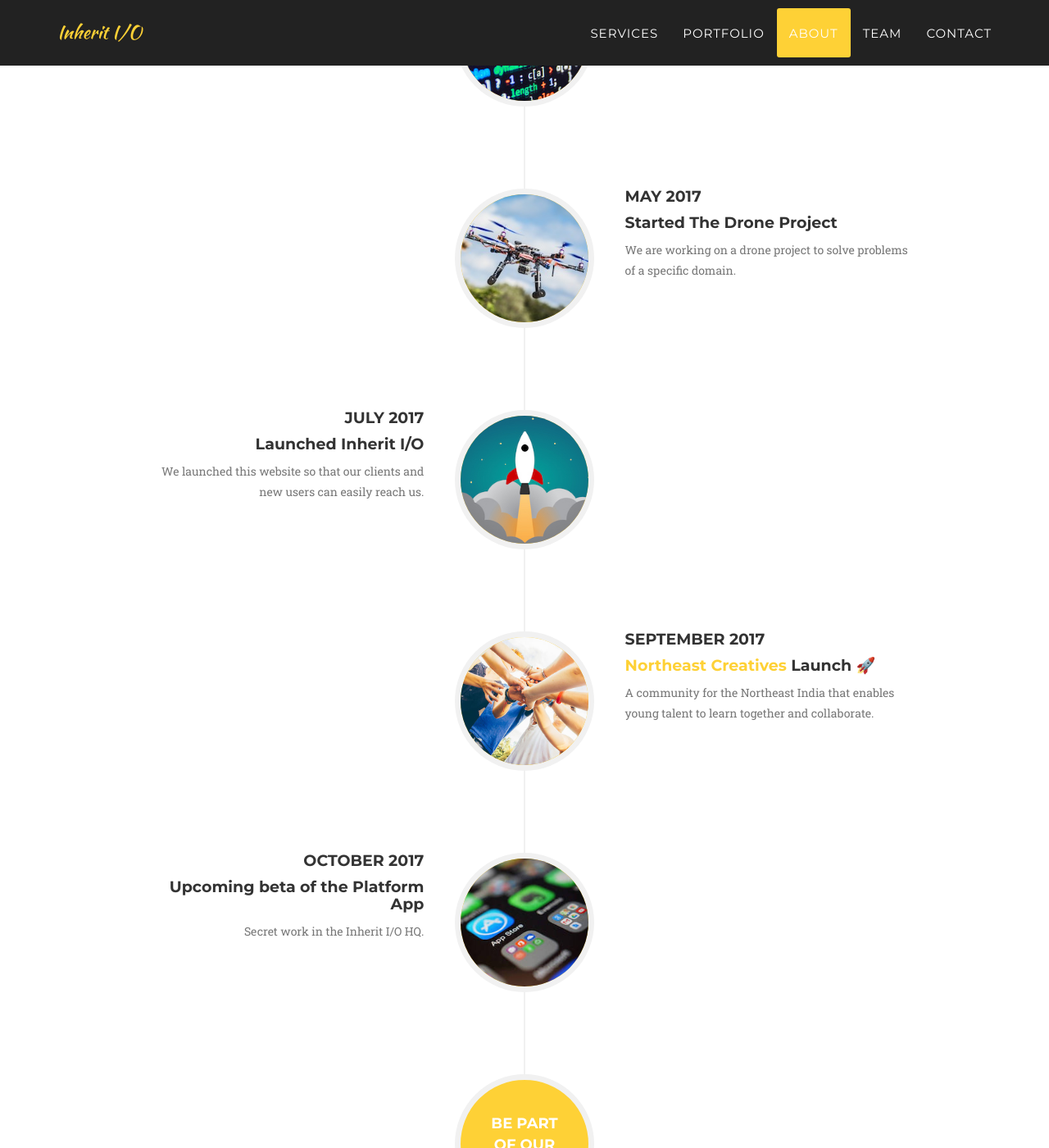
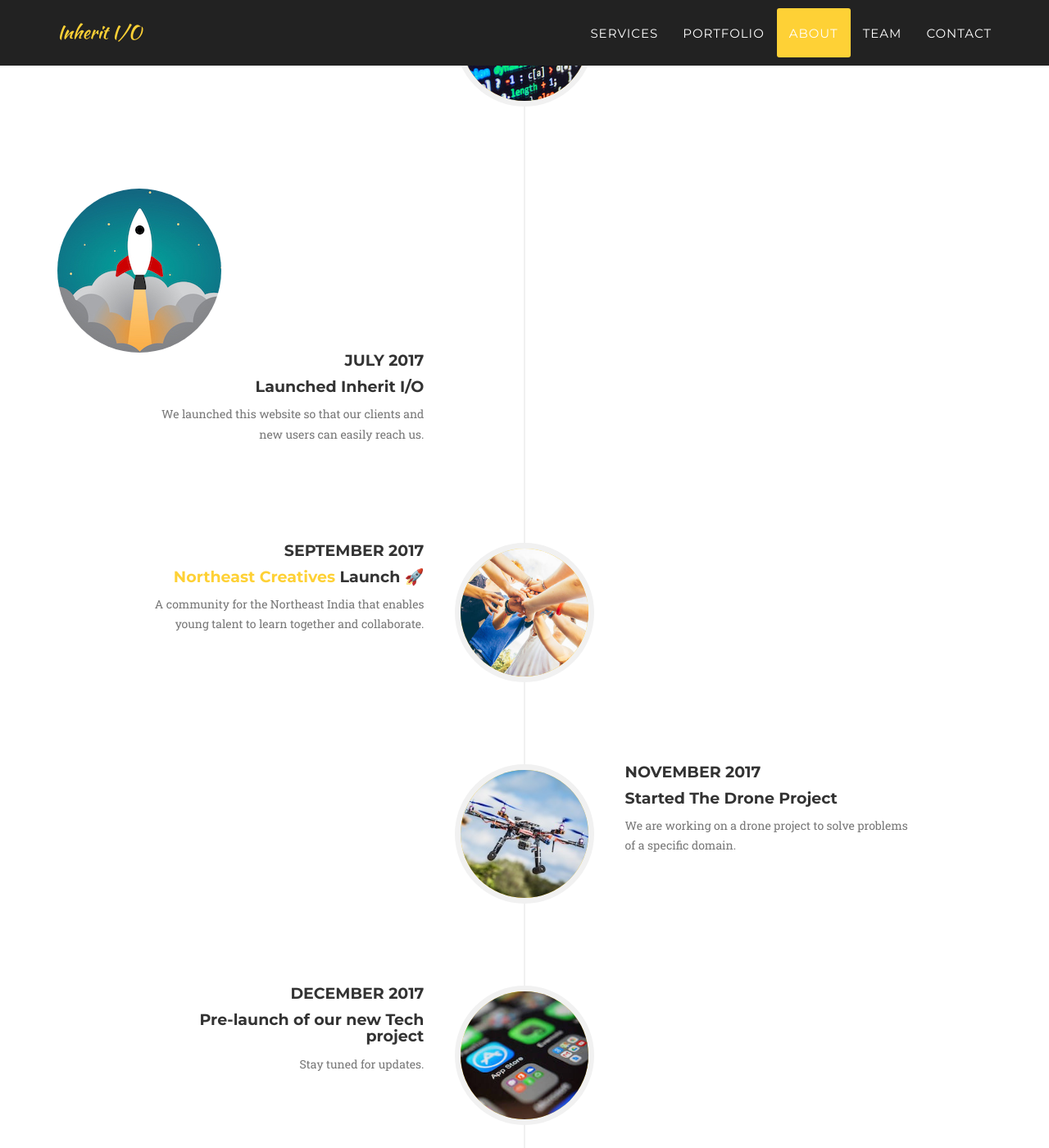
Before and after one commit to skyhitblog/inheritio, a Jekyll site: the page built from index.html, in a window 1280 px wide and 1400 px high, scrolled down 3580 px. Shown: the whole window at 82% size. Built offline with Jekyll 4.4.1, drawn with Linux system fonts in a browser that asks for light colours; some web fonts are replaced.

Commit message:
New November Update

```diff
--- a/_includes/about.html
+++ b/_includes/about.html
@@ -52,22 +52,8 @@
                                 </div>
                             </div>
                         </li>
-                        <li class="timeline-inverted">
-                            <div class="timeline-image">
-                                <img class="img-circle img-responsive" src="img/about/4.jpg" alt="">
-                            </div>
-                            <div class="timeline-panel">
-                                <div class="timeline-heading">
-                                    <h4>May 2017</h4>
-                                    <h4 class="subheading">Started The Drone Project</h4>
-                                </div>
-                                <div class="timeline-body">
-                                    <p class="text-muted">We are working on a drone project to solve problems of a specific domain.<p>
-                                </div>
-                            </div>
-                        </li>
                         <li>
-                            <div class="timeline-image">
+                            <div class="timeline-inverted">
                                 <img class="img-circle img-responsive" src="img/about/5.jpg" alt="">
                             </div>
                             <div class="timeline-panel">
@@ -80,7 +66,7 @@
                                 </div>
                             </div>
                         </li>
-                        <li class="timeline-inverted">
+                        <li class="timeline-image">
                             <div class="timeline-image">
                                 <img class="img-circle img-responsive" src="img/about/6.jpg" alt="">
                             </div>
@@ -94,17 +80,31 @@
                                 </div>
                             </div>
                         </li>
+                        <li class="timeline-inverted">
+                            <div class="timeline-image">
+                                <img class="img-circle img-responsive" src="img/about/4.jpg" alt="">
+                            </div>
+                            <div class="timeline-panel">
+                                <div class="timeline-heading">
+                                    <h4>November 2017</h4>
+                                    <h4 class="subheading">Started The Drone Project</h4>
+                                </div>
+                                <div class="timeline-body">
+                                    <p class="text-muted">We are working on a drone project to solve problems of a specific domain.<p>
+                                </div>
+                            </div>
+                        </li>
                         <li>
                             <div class="timeline-image">
                                 <img class="img-circle img-responsive" src="img/about/7.jpg" alt="">
                             </div>
                             <div class="timeline-panel">
                               <div class="timeline-heading">
-                                <h4>October 2017</h4>
-                                <h4 class="subheading">Upcoming beta of the Platform App</h4>
+                                <h4>December 2017</h4>
+                                <h4 class="subheading">Pre-launch of our new Tech project</h4>
                             </div>
                             <div class="timeline-body">
-                                <p class="text-muted">Secret work in the Inherit I/O HQ.</p>
+                                <p class="text-muted">Stay tuned for updates.</p>
                             </div>
                           </div>
                       </li>
```
